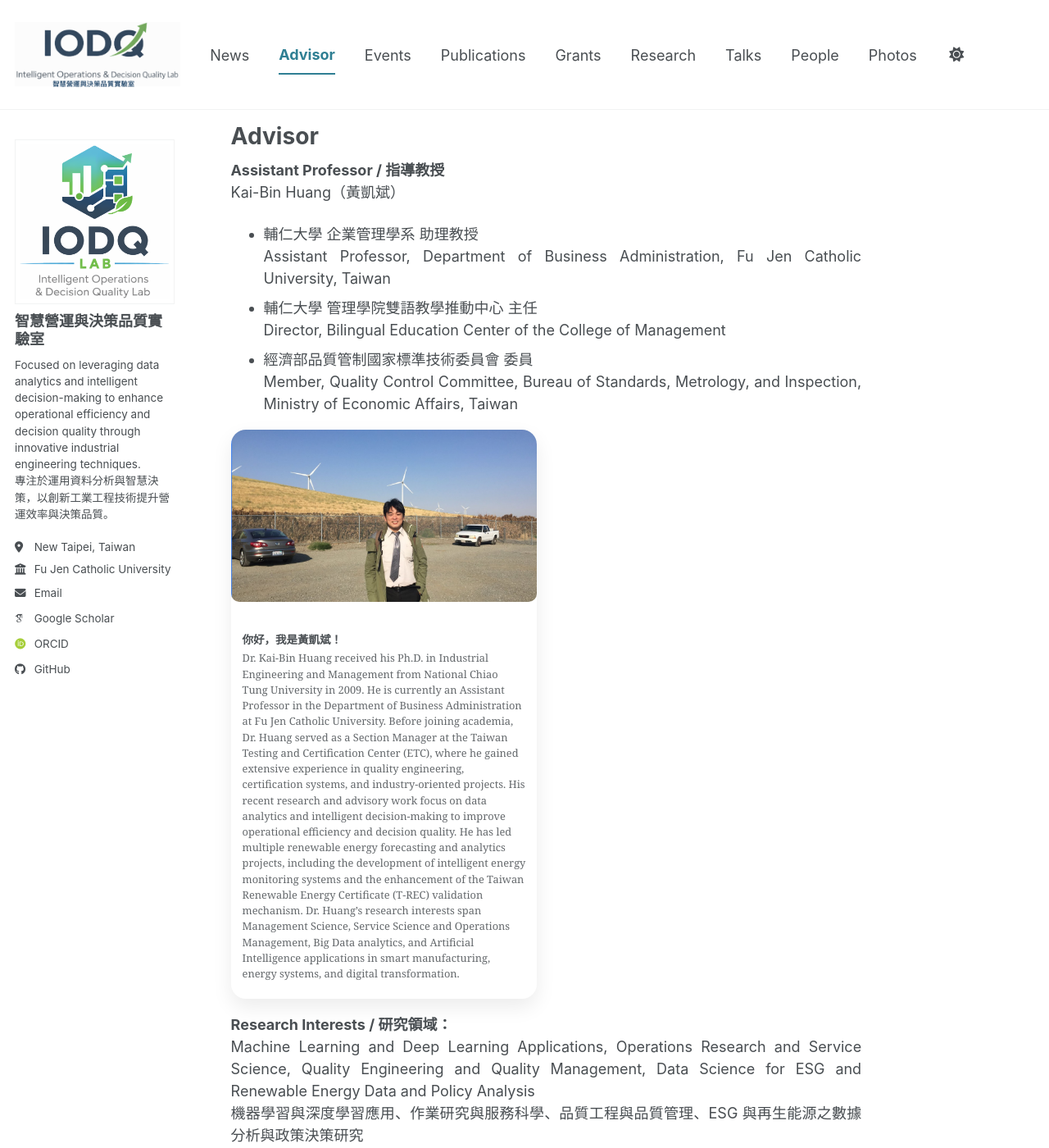
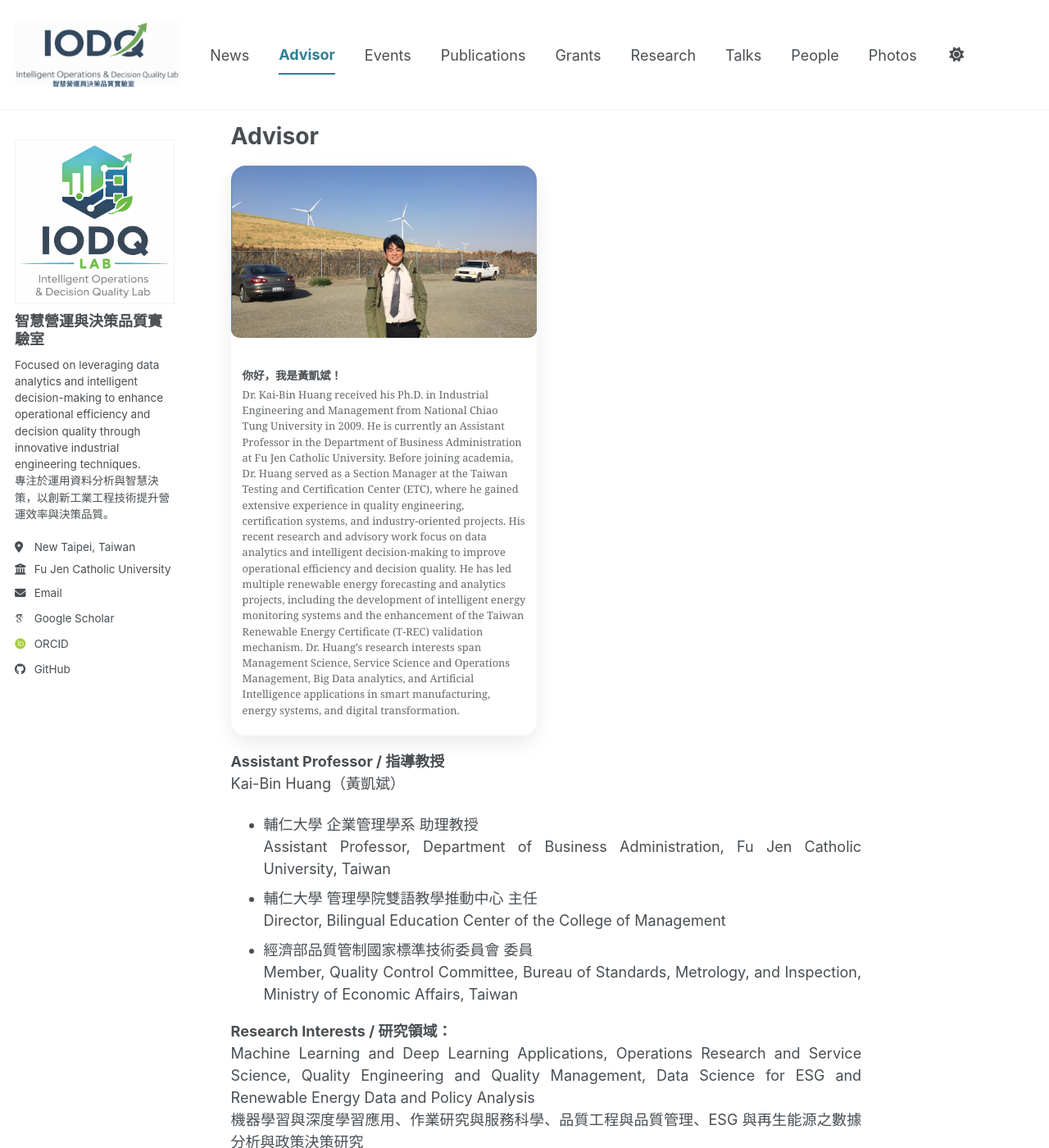
Before and after one commit to kbhuang188/kbhuang188.github.io, a Jekyll site: the page built from _pages/advisor.md, in a window 1280 px wide and 1400 px high. Shown: the whole window at 82% size. Built offline with Jekyll 4.4.1, drawn with Linux system fonts in a browser that asks for light colours; some web fonts are replaced; a script bundle is joined from its source files by our own code; library files that are not in the unit come from our copies; some of the changed lines change nothing that is shown.

Commit message:
Update advisor.md

```diff
--- a/_pages/advisor.md
+++ b/_pages/advisor.md
@@ -3,16 +3,6 @@ layout: single
 title: "Advisor"
 permalink: /advisor/
 ---
-**Assistant Professor / 指導教授**
-Kai-Bin Huang（黃凱斌）<br>
-- 輔仁大學 企業管理學系 助理教授 <br>
-  Assistant Professor, Department of Business Administration, Fu Jen Catholic University, Taiwan
-- 輔仁大學 管理學院雙語教學推動中心 主任 <br>
-  Director, Bilingual Education Center of the College of Management
-- 經濟部品質管制國家標準技術委員會 委員<br>
-  Member, Quality Control Committee, Bureau of Standards, Metrology, and  Inspection, Ministry of Economic Affairs, Taiwan
-<br>
-
 <div class="photo-grid">
   <figure class="photo-card">
     <a href="/images/portrait-1.png">
@@ -25,6 +15,16 @@ Kai-Bin Huang（黃凱斌）<br>
     </figcaption>
   </figure>
 </div>
+
+**Assistant Professor / 指導教授**
+Kai-Bin Huang（黃凱斌）<br>
+- 輔仁大學 企業管理學系 助理教授 <br>
+  Assistant Professor, Department of Business Administration, Fu Jen Catholic University, Taiwan
+- 輔仁大學 管理學院雙語教學推動中心 主任 <br>
+  Director, Bilingual Education Center of the College of Management
+- 經濟部品質管制國家標準技術委員會 委員<br>
+  Member, Quality Control Committee, Bureau of Standards, Metrology, and  Inspection, Ministry of Economic Affairs, Taiwan
+<br>
 
 **Research Interests / 研究領域：**
 Machine Learning and Deep Learning Applications, Operations Research and Service Science, Quality Engineering and Quality Management, Data Science for ESG and Renewable Energy Data and Policy Analysis <br>
```
